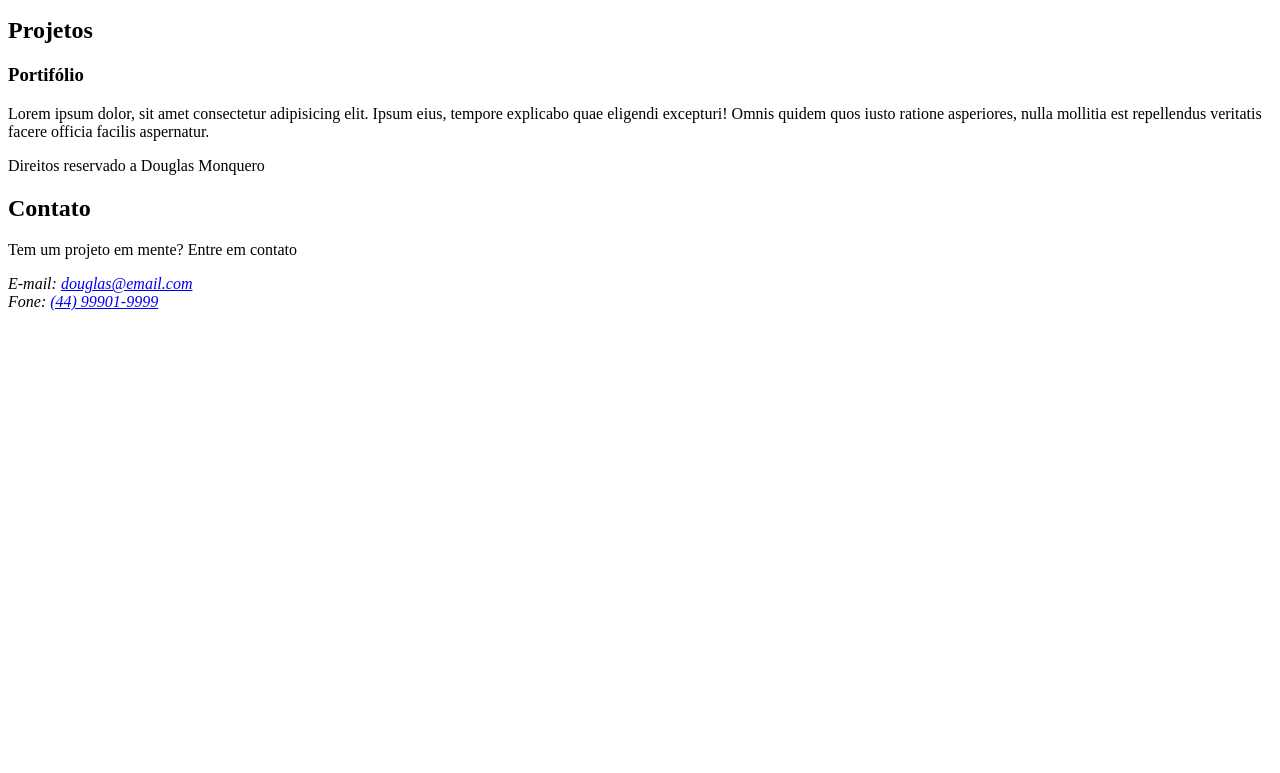
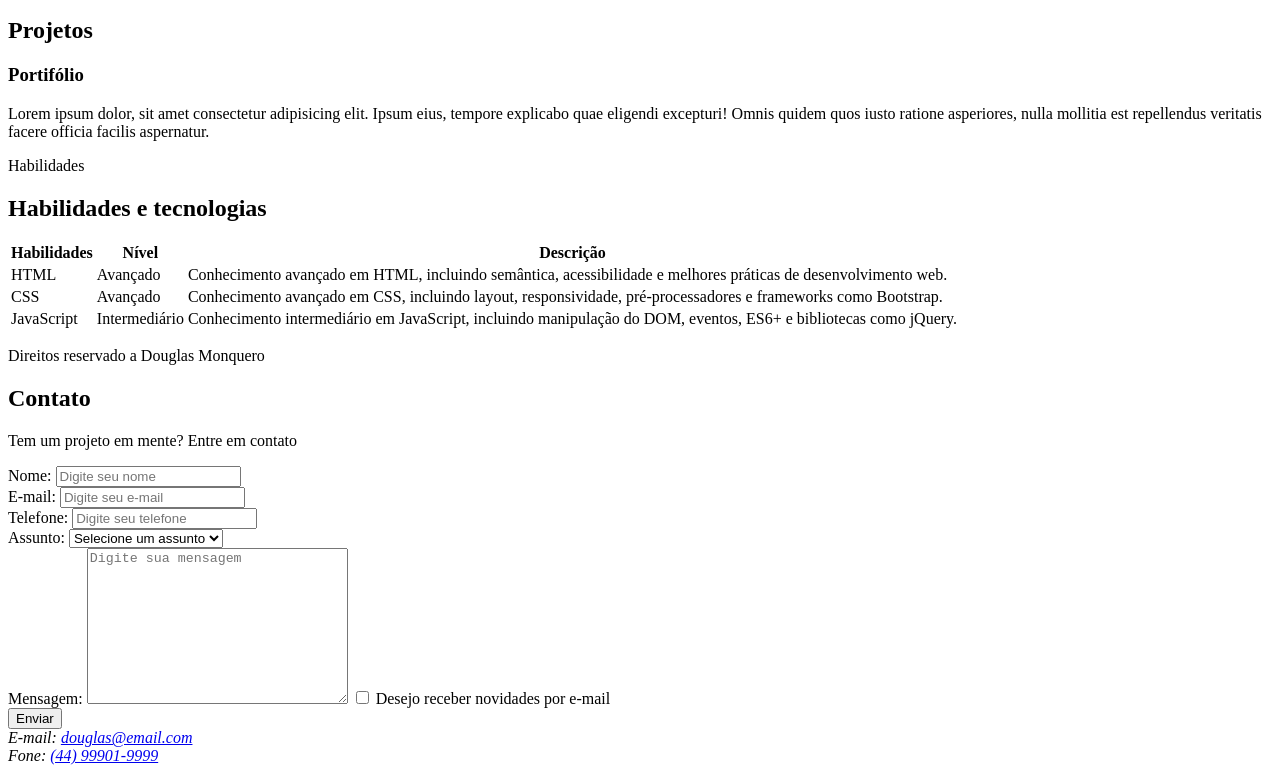
Before and after one commit to dmm76/SCTEC, a plain HTML site: page index.html in a window 1280 px wide. Shown: the part 511-1284 px from the top of the page. Before the commit the page ends 830 px from the top, so only its background shows below. Drawn offline with Linux system fonts and the light colour scheme.

Commit message:
atualizando index raiz

```diff
--- a/index.html
+++ b/index.html
@@ -43,11 +43,64 @@
             <p>Lorem ipsum dolor, sit amet consectetur adipisicing elit. Ipsum eius, tempore explicabo quae eligendi excepturi! Omnis quidem quos iusto ratione asperiores, nulla mollitia est repellendus veritatis facere officia facilis aspernatur.</p>
         </article>
     </section>
+    <section id="habilidades"
+        <h2>Habilidades</h2>
+        <article>
+            <h2>Habilidades e tecnologias</h2>
+        </article>
+        <table>
+            <thead>
+                <tr>
+                    <th>Habilidades</th>
+                    <th>Nível</th>
+                    <th>Descrição</th>
+                </tr>
+            </thead>
+            <tbody>
+                <tr>
+                    <td>HTML</td>
+                    <td>Avançado</td>
+                    <td>Conhecimento avançado em HTML, incluindo semântica, acessibilidade e melhores práticas de desenvolvimento web.</td>
+                </tr>
+                <tr>
+                    <td>CSS</td>
+                    <td>Avançado</td>
+                    <td>Conhecimento avançado em CSS, incluindo layout, responsividade, pré-processadores e frameworks como Bootstrap.</td>
+                </tr>
+                <tr>
+                    <td>JavaScript</td>
+                    <td>Intermediário</td>
+                    <td>Conhecimento intermediário em JavaScript, incluindo manipulação do DOM, eventos, ES6+ e bibliotecas como jQuery.</td>
+                </tr>
+            </tbody>
+
+        </table>
     <footer>
         <p>Direitos reservado a Douglas Monquero</p>
         <section id="contato">
             <h2>Contato</h2>
             <p>Tem um projeto em mente? Entre em contato</p>
+
+            <form action="https://formspree.io/f/mayvlgjv" method="POST">
+                <label for="name">Nome: </label>
+                <input type="text" id="name" name="name" placeholder="Digite seu nome" required /><br>
+                <label for="email">E-mail: </label>
+                <input type="email" id="email" name="email" placeholder="Digite seu e-mail" required /><br>
+                <label for="telefone">Telefone: </label>
+                <input type="tel" id="telefone" name="telefone" placeholder="Digite seu telefone" required /><br>
+                <label for="assunto">Assunto: </label>
+                <select name="assunto" id="assunto" required>
+                    <option value="">Selecione um assunto</option>
+                    <option value="orcamento">Orçamento</option>
+                    <option value="duvida">Dúvida</option>
+                    <option value="outros">Outros</option>
+                </select><br>
+                <label for="message">Mensagem: </label>
+                <textarea id="message" name="message" cols="30" rows="10" placeholder="Digite sua mensagem" required></textarea>
+                <input type="checkbox" id="incricao" name="inscricao" required />
+                <label for="incricao">Desejo receber novidades por e-mail</label><br>
+                <button type="submit">Enviar</button>
+            </form>
             <address>
                 E-mail: <a href="mailto:douglas@email.com">douglas@email.com</a><br>
                 Fone: <a href="tel:+554499901-9999">(44) 99901-9999</a>
```
